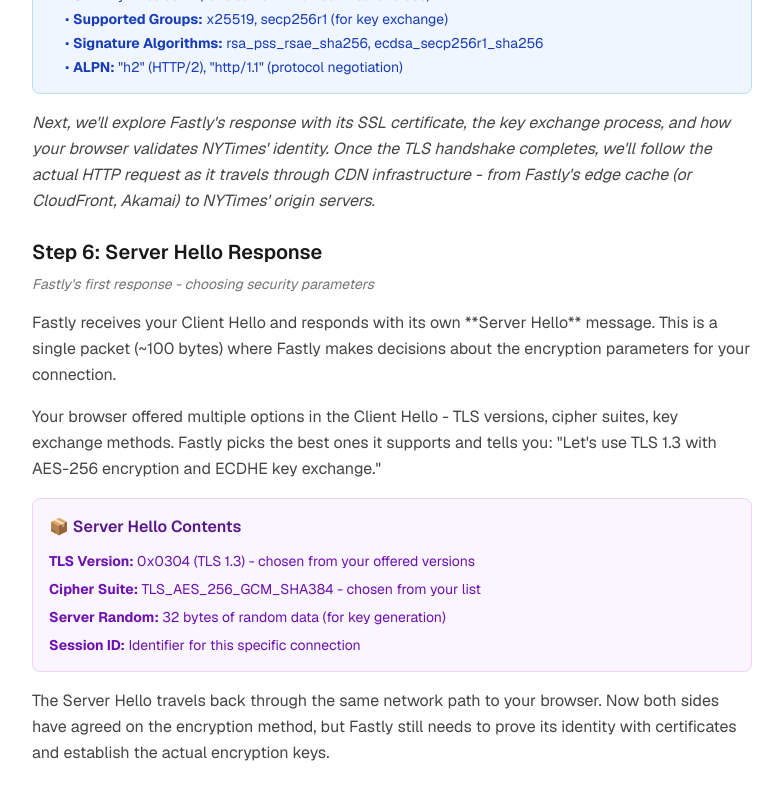
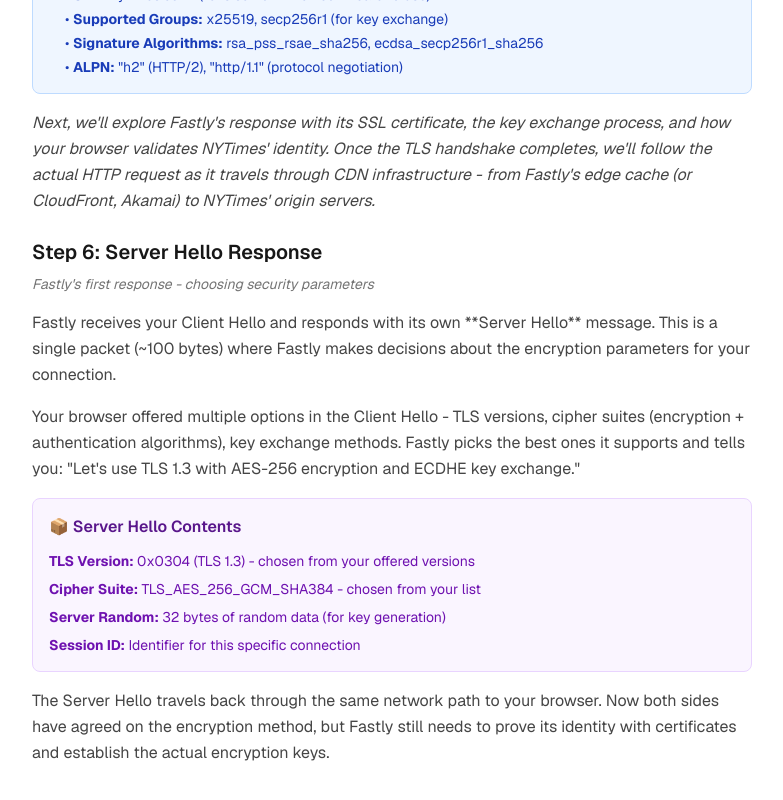
Before and after one commit to SeanPlusPlus/odyssey-of-a-url, a Next.js app: page / in a window 1280 px wide. Shown: the part 10285-11085 px from the top of the page, without its empty margins (248-1031 px from the left). Built offline with nearby package versions, Linux system fonts and the light colour scheme.

Commit message:
feat: add cipher suite explanation
- Added brief clarification that cipher suites are encryption + authentication algorithms
- Helps readers understand what's being negotiated in TLS handshake

```diff
--- a/components/HttpSection.tsx
+++ b/components/HttpSection.tsx
@@ -383,8 +383,8 @@
         </p>
 
         <p className="text-base leading-relaxed text-foreground/80">
-          Your browser offered multiple options in the Client Hello - TLS versions, cipher suites,
-          key exchange methods. Fastly picks the best ones it supports and tells you: "Let's use
+          Your browser offered multiple options in the Client Hello - TLS versions, cipher suites
+          (encryption + authentication algorithms), key exchange methods. Fastly picks the best ones it supports and tells you: "Let's use
           TLS 1.3 with AES-256 encryption and ECDHE key exchange."
         </p>
 
```
